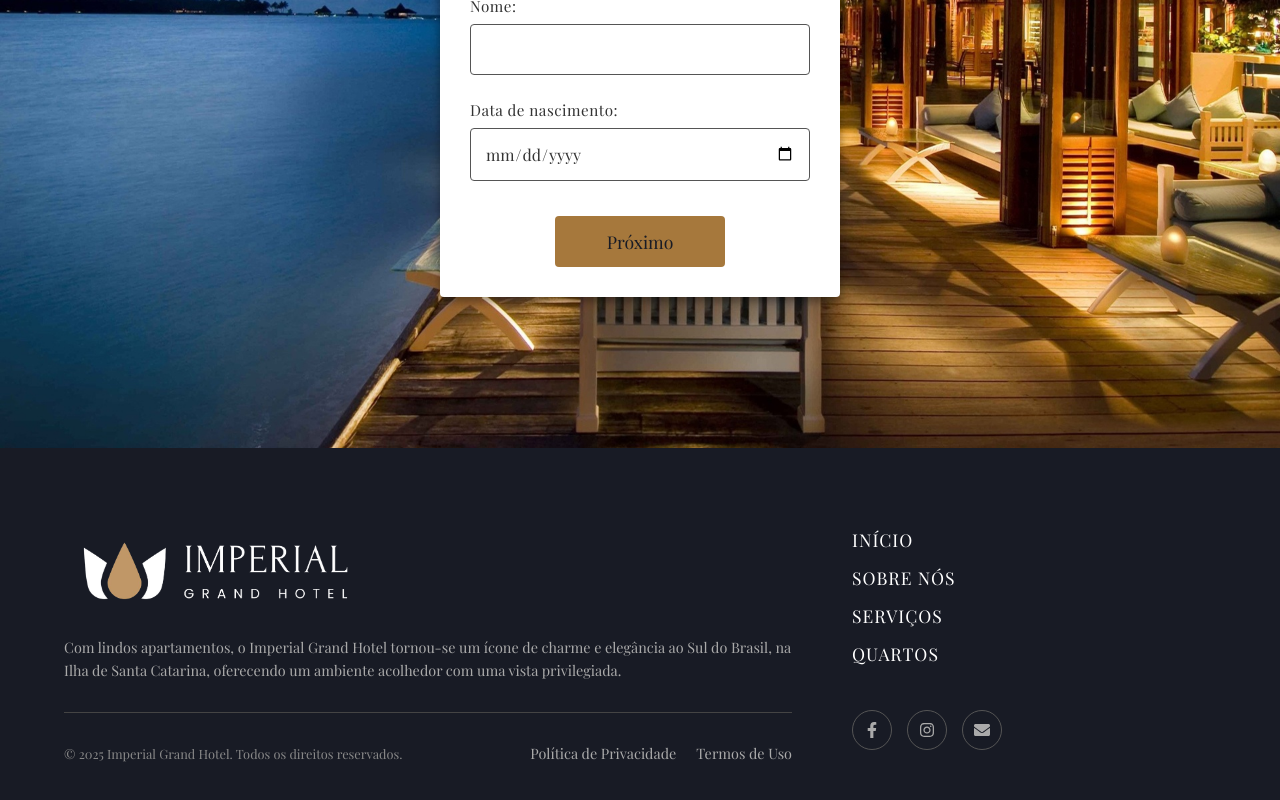
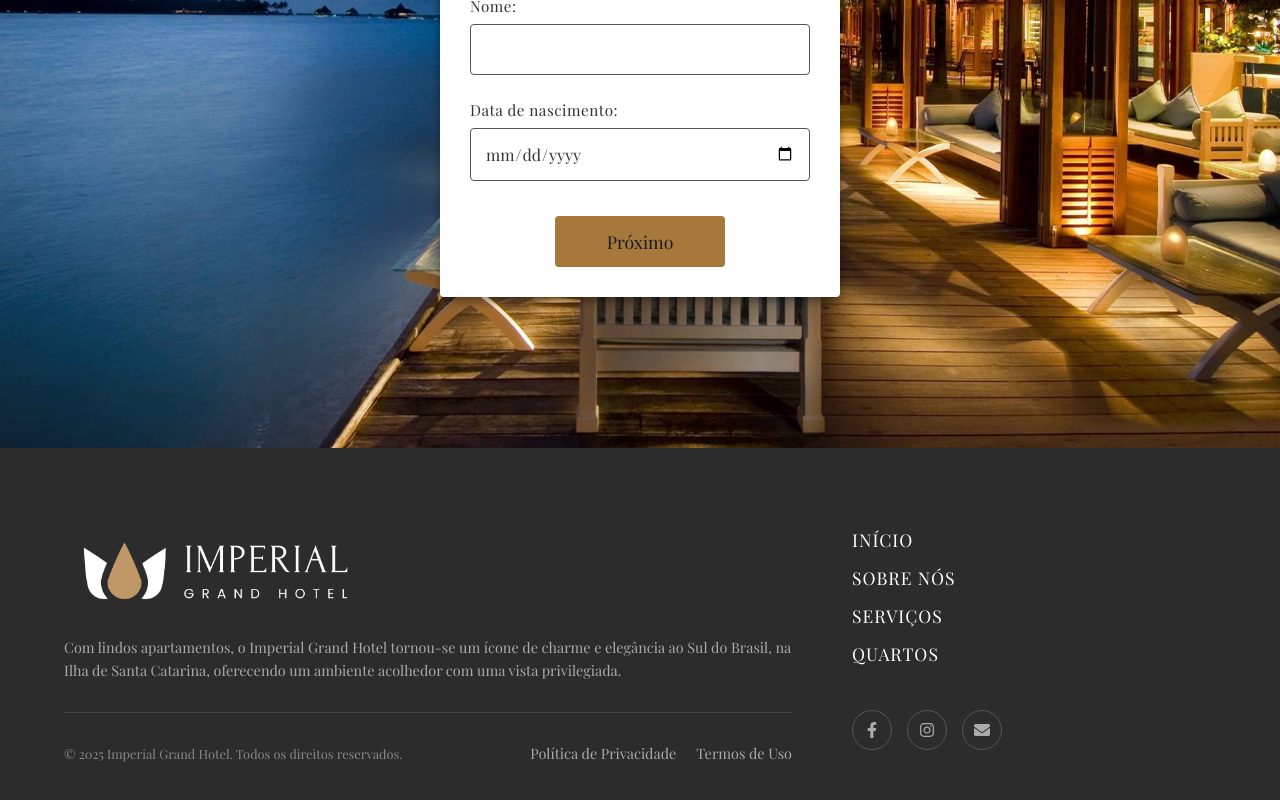
Before and after one commit to trabalhoWebUFSC/trabalhoWebUFSC, a React (Create React App) app in the folder frontend/: page /register in a window 1280 px wide. Shown: the part 352-1152 px from the top of the page. Built offline with nearby package versions, Linux system fonts and the light colour scheme; a web font is replaced by a local one.

Commit message:
Change footer background color to dark gray

```diff
--- a/frontend/src/components/Footer/Footer.module.css
+++ b/frontend/src/components/Footer/Footer.module.css
@@ -1,5 +1,5 @@
 .footer {
-  background-color: var(--cor-secundaria-preto);
+  background-color: #2D2C2C;
   color: #aaa;
   padding: 80px 0;
   font-family: var(--fonte-corpo);
```
